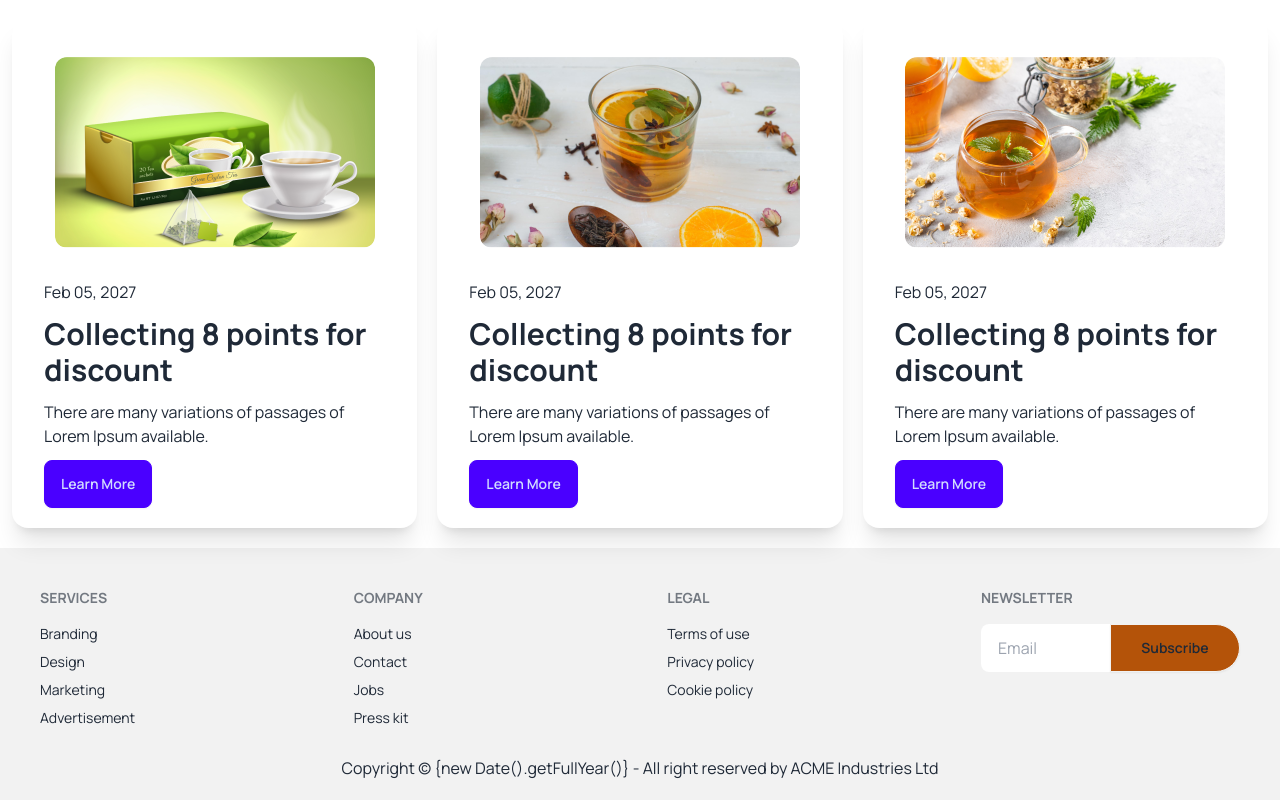
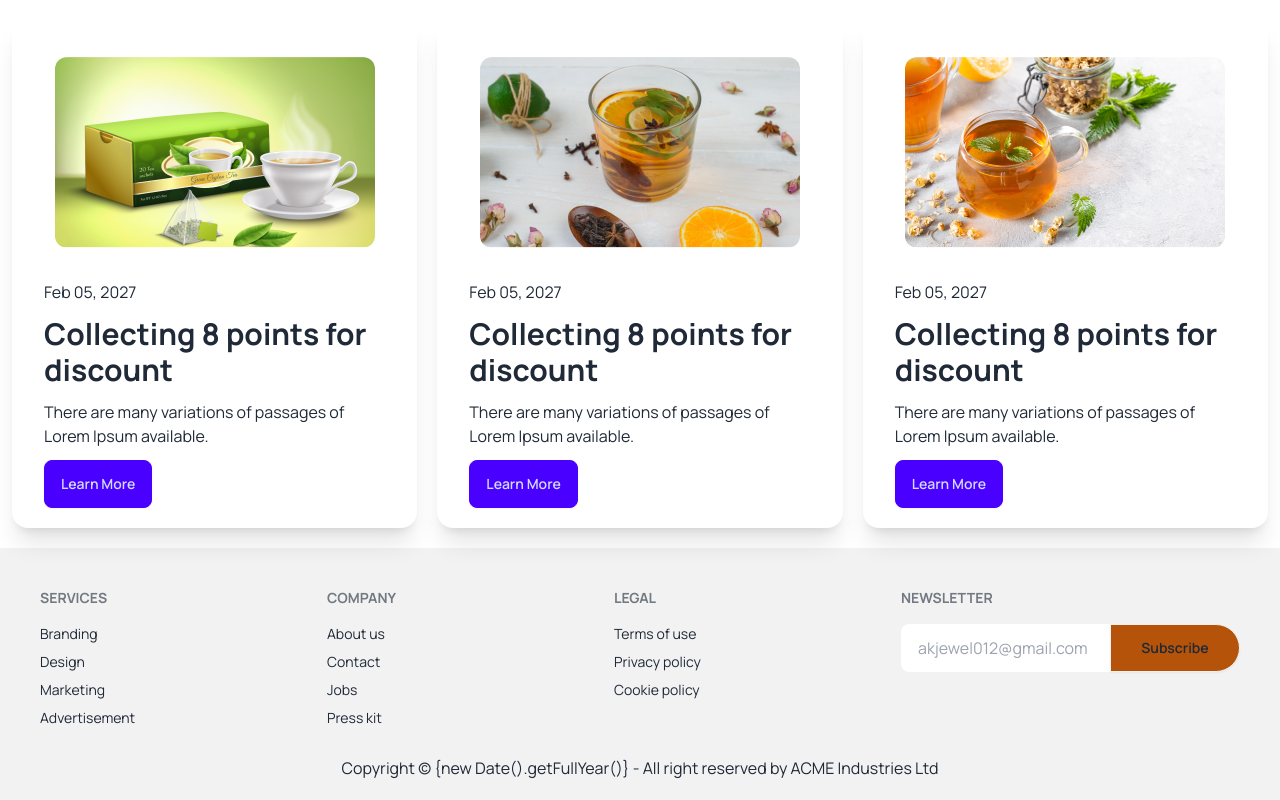
Before and after one commit to akjewel47/Tea-card-website, a plain HTML site: page index.html in a window 1280 px wide. Shown: the part 2903-3703 px from the top of the page. Drawn offline with nearby package versions, Linux system fonts and the light colour scheme.

Commit message:
added the footer newslatter

```diff
--- a/index.html
+++ b/index.html
@@ -273,7 +273,7 @@
    <div>
     <h6 class="footer-title">Newsletter</h6>
     <div class="join flex-col lg:flex-row">
-     <input class="input  join-item w-[130px]" placeholder="Email" />
+     <input class="input  join-item w-[130px] lg:w-[210px]" placeholder="akjewel012@gmail.com" />
      <button class="btn mt-2 lg:mt-0 join-item bg-amber-700 lg:rounded-r-full roundedb-full w-[130px]">Subscribe</button>
    </div>
    </div>
```
